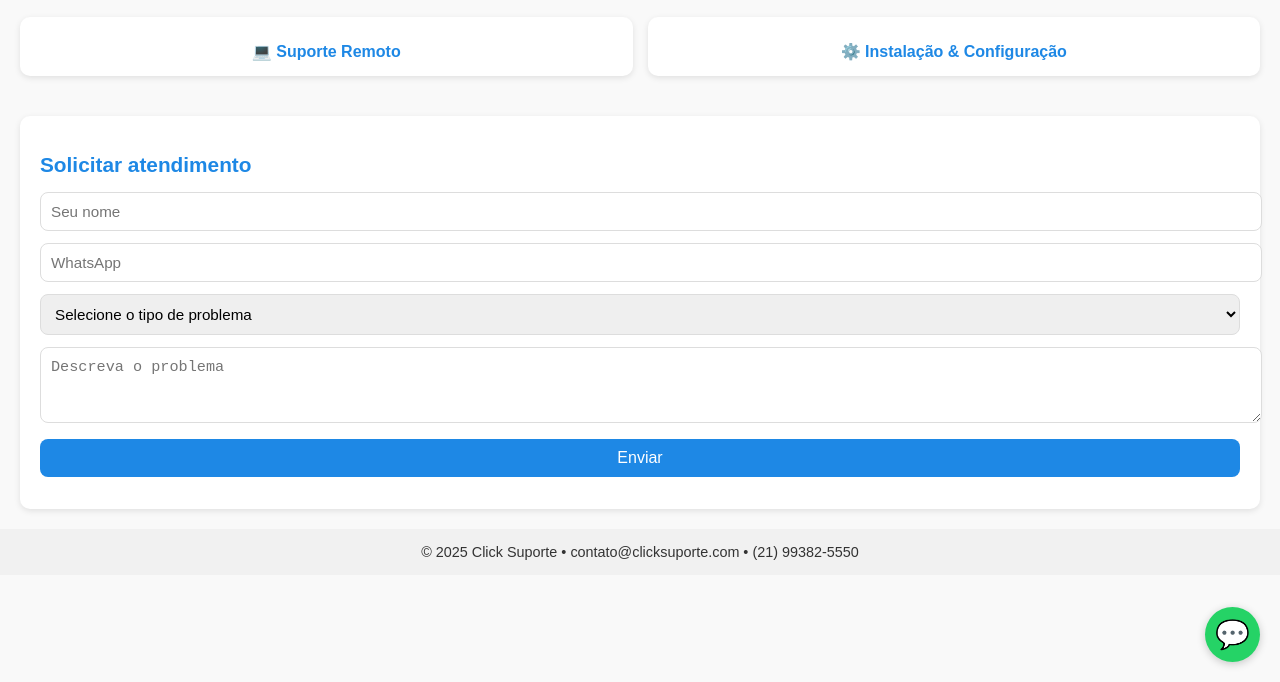
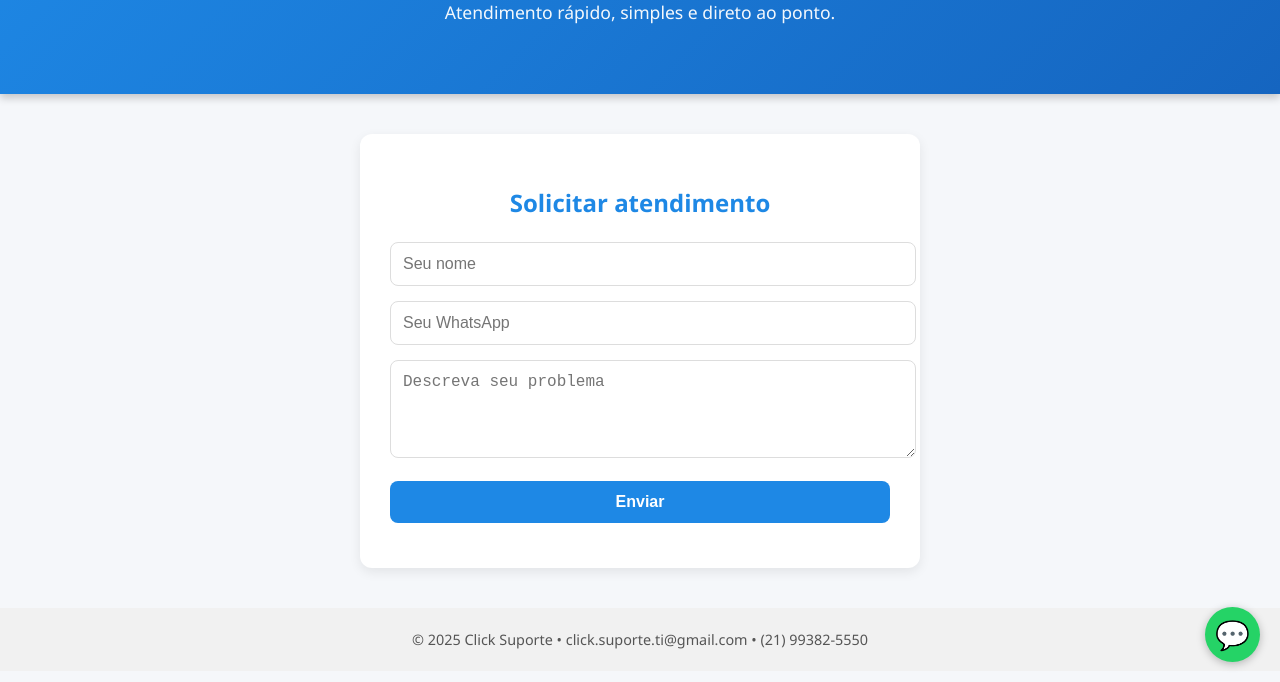
Before and after one commit to Luisgf013/Click_suporte, a plain HTML site: page index.html in a window 1280 px wide. Shown: the part 118-800 px from the top of the page. Drawn offline with Linux system fonts and the light colour scheme.

Commit message:
Update index.html

```diff
--- a/index.html
+++ b/index.html
@@ -7,85 +7,71 @@
   <style>
     body {
       margin: 0;
-      font-family: Arial, sans-serif;
-      background-color: #f9f9f9;
+      font-family: "Segoe UI", Arial, sans-serif;
+      background: #f5f7fa;
       color: #333;
+      line-height: 1.6;
     }
 
     header {
-      background: #1E88E5;
+      background: linear-gradient(135deg, #1E88E5, #1565C0);
       color: white;
-      padding: 20px;
+      padding: 50px 20px;
       text-align: center;
+      box-shadow: 0 4px 8px rgba(0,0,0,0.2);
     }
 
     header h1 {
       margin: 0;
-      font-size: 1.8rem;
+      font-size: 2.2rem;
+      font-weight: 600;
     }
 
     header p {
-      margin-top: 8px;
-      font-size: 1rem;
-      opacity: 0.9;
+      margin-top: 10px;
+      font-size: 1.1rem;
+      opacity: 0.95;
     }
 
-    .services {
-      display: grid;
-      grid-template-columns: repeat(auto-fit, minmax(180px, 1fr));
-      gap: 15px;
-      padding: 20px;
+    .form-section {
+      max-width: 500px;
+      margin: 40px auto;
+      padding: 30px;
+      background: white;
+      border-radius: 12px;
+      box-shadow: 0 4px 12px rgba(0,0,0,0.08);
     }
 
-    .service-card {
-      background: white;
-      border-radius: 10px;
-      padding: 15px;
+    .form-section h2 {
+      margin-bottom: 20px;
+      font-size: 1.5rem;
       text-align: center;
-      box-shadow: 0 2px 6px rgba(0,0,0,0.1);
-      transition: transform 0.2s;
-    }
-
-    .service-card:hover {
-      transform: translateY(-4px);
-    }
-
-    .service-card h3 {
-      margin: 10px 0 0;
-      font-size: 1rem;
       color: #1E88E5;
     }
 
-    .form-section {
-      background: white;
-      margin: 20px;
-      padding: 20px;
-      border-radius: 10px;
-      box-shadow: 0 2px 6px rgba(0,0,0,0.1);
+    form input, form textarea, form button {
+      width: 100%;
+      margin-bottom: 15px;
+      padding: 12px;
+      border-radius: 8px;
+      border: 1px solid #ddd;
+      font-size: 1rem;
+      transition: 0.2s;
     }
 
-    .form-section h2 {
-      margin-bottom: 15px;
-      font-size: 1.3rem;
-      color: #1E88E5;
-    }
-
-    form input, form select, form textarea, form button {
-      width: 100%;
-      margin-bottom: 12px;
-      padding: 10px;
-      border-radius: 8px;
-      border: 1px solid #ddd;
-      font-size: 0.95rem;
+    form input:focus, form textarea:focus {
+      border-color: #1E88E5;
+      outline: none;
+      box-shadow: 0 0 4px rgba(30,136,229,0.3);
     }
 
     form button {
       background: #1E88E5;
       color: white;
       border: none;
-      font-size: 1rem;
+      font-weight: bold;
       cursor: pointer;
-      transition: 0.2s;
+      transition: 0.3s;
     }
 
     form button:hover {
@@ -94,9 +80,11 @@
 
     footer {
       text-align: center;
-      padding: 15px;
+      padding: 20px;
       background: #f1f1f1;
       font-size: 0.9rem;
+      margin-top: 40px;
+      color: #555;
     }
 
     /* Botão flutuante WhatsApp */
@@ -114,7 +102,12 @@
       justify-content: center;
       font-size: 28px;
       text-decoration: none;
-      box-shadow: 0 2px 8px rgba(0,0,0,0.2);
+      box-shadow: 0 2px 8px rgba(0,0,0,0.25);
+      transition: 0.3s;
+    }
+
+    .whatsapp-float:hover {
+      background: #20b858;
     }
   </style>
 </head>
@@ -122,35 +115,21 @@
 
   <header>
     <h1>Click Suporte</h1>
-    <p>Suporte técnico online e presencial para você e sua empresa</p>
+    <p>Atendimento rápido, simples e direto ao ponto.</p>
   </header>
-
-  <section class="services">
-    <div class="service-card">
-      <h3>💻 Suporte Remoto</h3>
-    </div>
-    <div class="service-card">
-      <h3>⚙️ Instalação & Configuração</h3>
-    </div>
-  </section>
 
   <section class="form-section">
     <h2>Solicitar atendimento</h2>
     <form onsubmit="sendMessage(); return false;">
       <input type="text" id="nome" placeholder="Seu nome" required>
-      <input type="text" id="whatsapp" placeholder="WhatsApp" required>
-      <select id="tipo">
-        <option value="">Selecione o tipo de problema</option>
-        <option>Suporte Remoto</option>
-        <option>Instalação/Configuração</option>
-      </select>
-      <textarea id="descricao" rows="3" placeholder="Descreva o problema" required></textarea>
+      <input type="text" id="whatsapp" placeholder="Seu WhatsApp" required>
+      <textarea id="descricao" rows="4" placeholder="Descreva seu problema" required></textarea>
       <button type="submit">Enviar</button>
     </form>
   </section>
 
   <footer>
-    © 2025 Click Suporte • contato@clicksuporte.com • (21) 99382-5550
+    © 2025 Click Suporte • click.suporte.ti@gmail.com • (21) 99382-5550
   </footer>
 
   <!-- Botão flutuante WhatsApp -->
@@ -160,19 +139,17 @@
     function sendMessage() {
       const nome = document.getElementById("nome").value;
       const whatsapp = document.getElementById("whatsapp").value;
-      const tipo = document.getElementById("tipo").value;
       const descricao = document.getElementById("descricao").value;
 
       const msg = `Olá, meu nome é ${nome}.%0A` +
                   `WhatsApp: ${whatsapp}%0A` +
-                  `Tipo: ${tipo}%0A` +
-                  `Descrição: ${descricao}`;
+                  `Problema: ${descricao}`;
 
       // Envia para WhatsApp
       window.open(`https://wa.me/5521993825550?text=${msg}`, "_blank");
 
       // Envia para Email
-      window.open(`mailto:click.suporte.ti@gmail.com?subject=Novo Atendimento - ${tipo}&body=${msg}`, "_blank");
+      window.open(`mailto:click.suporte.ti@gmail.com?subject=Novo Atendimento - Click Suporte&body=${msg}`, "_blank");
     }
   </script>
 
```
